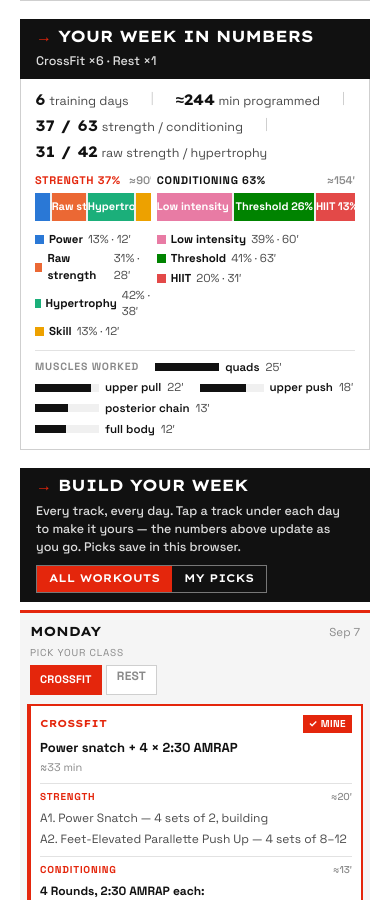
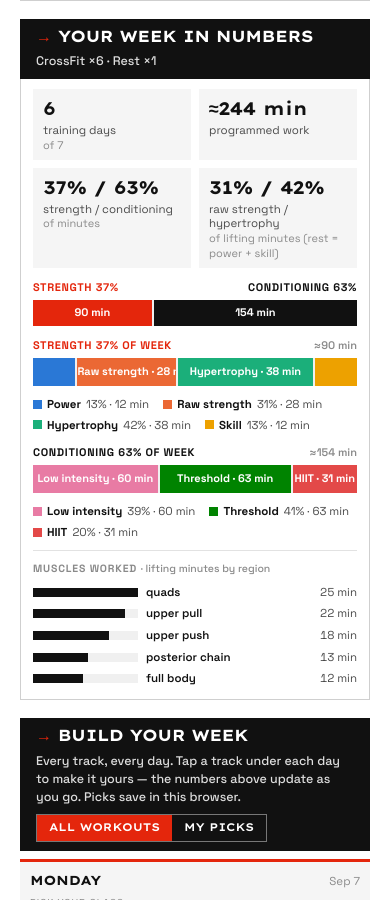
Before and after one commit to itsmefrances/cfnyc-tracks, a plain HTML site: page index.html in a window 390 px wide. Shown: the part 1076-1976 px from the top of the page. Drawn offline with Linux system fonts and the light colour scheme.

Commit message:
Week in numbers: mobile stacked layout, explicit units (% and min)

```diff
--- a/index.html
+++ b/index.html
@@ -94,6 +94,30 @@ h1,h2,h3{font-family:var(--head);text-transform:uppercase;font-weight:700;letter
 .regs .r i::after{content:"";position:absolute;left:0;top:0;bottom:0;width:var(--w);background:var(--black)}
 .regs .r b{color:var(--text);font-weight:600}
 .none{font-size:12px;color:var(--dim);font-style:italic}
+.ovr{display:none}
+.stats .u{font-size:11px;color:var(--dim)}
+@media (max-width:760px){
+  .sum{padding:10px 12px 12px}
+  .stats{display:grid;grid-template-columns:1fr 1fr;gap:8px;margin-bottom:12px}
+  .stats>span{display:flex;flex-direction:column;background:var(--panel);padding:8px 10px;font-size:11.5px;line-height:1.3}
+  .stats b{font-size:18px;margin:0 0 2px}
+  .stats .sep{display:none}
+  .ovr{display:block;margin-bottom:12px}
+  .ovr .gl{display:flex;justify-content:space-between;font-size:11px;text-transform:uppercase;letter-spacing:.06em;font-weight:700;margin-bottom:4px}
+  .ovr .obar{display:flex;height:26px;gap:2px;background:var(--card2)}
+  .ovr .obar i{display:flex;align-items:center;justify-content:center;font-style:normal;font-size:11px;font-weight:700;color:#fff;white-space:nowrap;overflow:hidden;min-width:0}
+  .ovr .obar i.s{background:var(--red)}.ovr .obar i.c{background:var(--black)}
+  .nest{flex-direction:column;gap:12px}
+  .grp{flex:none!important;width:100%}
+  .grp .gl{white-space:normal}
+  .keys{gap:4px 14px}
+  .regs{display:grid;grid-template-columns:1fr;gap:5px;padding-top:10px}
+  .regs .lbl{margin-bottom:2px}
+  .regs .r{display:grid;grid-template-columns:105px 1fr 52px;align-items:center;gap:8px}
+  .regs .r i{width:100%;height:9px}
+  .regs .r b{white-space:nowrap;overflow:hidden;text-overflow:ellipsis}
+  .regs .r .v{text-align:right;color:var(--muted);font-variant-numeric:tabular-nums}
+}
 
 /* week grid */
 .week{display:grid;grid-template-columns:repeat(7,minmax(0,1fr));gap:8px;align-items:start;margin-top:8px}
@@ -266,20 +290,21 @@ function stats(){
 function renderSum(s){
   const {lift,cond,reg,liftT,condT,untagged,tot,days}=s;
   const regs=REGION_ORDER.filter(r=>reg[r]).concat(Object.keys(reg).filter(r=>!REGION_ORDER.includes(r))).sort((a,b)=>reg[b]-reg[a]);const rmax=Math.max(1,...regs.map(r=>reg[r]));
-  const seg=(defs,vals)=>defs.filter(([k])=>vals[k]).map(([k,n])=>`<i style="--c:var(--q-${k});flex:${vals[k]}" title="${n} ≈${Math.round(vals[k])} min"><span>${pct(vals[k],tot)>=7?`${n} ${pct(vals[k],tot)}%`:''}</span></i>`).join('');
-  const keys=(defs,vals,T)=>defs.filter(([k])=>vals[k]).map(([k,n,def])=>`<span title="${esc(def)}"><i style="--c:var(--q-${k})"></i><b>${n}</b> ${pct(vals[k],T)}% · ${Math.round(vals[k])}′</span>`).join('');
+  const seg=(defs,vals)=>defs.filter(([k])=>vals[k]).map(([k,n])=>`<i style="--c:var(--q-${k});flex:${vals[k]}" title="${n} ≈${Math.round(vals[k])} min"><span>${pct(vals[k],tot)>=7?`${n} · ${Math.round(vals[k])} min`:''}</span></i>`).join('');
+  const keys=(defs,vals,T)=>defs.filter(([k])=>vals[k]).map(([k,n,def])=>`<span title="${esc(def)}"><i style="--c:var(--q-${k})"></i><b>${n}</b> ${pct(vals[k],T)}% · ${Math.round(vals[k])} min</span>`).join('');
   $('#sum').innerHTML=`
     <div class="stats">
-      <span><b>${days}</b>training days</span><span class="sep">|</span>
-      <span><b>≈${Math.round(tot)}</b>min programmed${untagged?` <span style="color:var(--dim)">(+${untagged}′ mobility, not counted)</span>`:''}</span><span class="sep">|</span>
-      <span><b>${pct(liftT,tot)} / ${pct(condT,tot)}</b>strength / conditioning</span><span class="sep">|</span>
-      <span><b>${pct(lift.strength||0,liftT)} / ${pct(lift.hypertrophy||0,liftT)}</b>raw strength / hypertrophy</span>
+      <span><b>${days}</b>training days <span class="u">of 7</span></span><span class="sep">|</span>
+      <span><b>≈${Math.round(tot)} min</b>programmed work${untagged?` <span class="u">(+${untagged} min mobility, not counted)</span>`:''}</span><span class="sep">|</span>
+      <span><b>${pct(liftT,tot)}% / ${pct(condT,tot)}%</b>strength / conditioning <span class="u">of minutes</span></span><span class="sep">|</span>
+      <span><b>${pct(lift.strength||0,liftT)}% / ${pct(lift.hypertrophy||0,liftT)}%</b>raw strength / hypertrophy <span class="u">of lifting minutes (rest = power + skill)</span></span>
     </div>
+    ${tot?`<div class="ovr"><div class="gl"><span style="color:var(--red)">Strength ${pct(liftT,tot)}%</span><span>Conditioning ${pct(condT,tot)}%</span></div><div class="obar">${liftT?`<i class="s" style="flex:${liftT}">${Math.round(liftT)} min</i>`:''}${condT?`<i class="c" style="flex:${condT}">${Math.round(condT)} min</i>`:''}</div></div>`:''}
     ${tot?`<div class="nest">
-      ${liftT?`<div class="grp s" style="flex:${liftT}"><div class="gl"><span>Strength ${pct(liftT,tot)}%</span><em>≈${Math.round(liftT)}′</em></div><div class="nbar">${seg(LIFT,lift)}</div><div class="keys">${keys(LIFT,lift,liftT)}</div></div>`:''}
-      ${condT?`<div class="grp c" style="flex:${condT}"><div class="gl"><span>Conditioning ${pct(condT,tot)}%</span><em>≈${Math.round(condT)}′</em></div><div class="nbar">${seg(COND,cond)}</div><div class="keys">${keys(COND,cond,condT)}</div></div>`:''}
+      ${liftT?`<div class="grp s" style="flex:${liftT}"><div class="gl"><span>Strength ${pct(liftT,tot)}% of week</span><em>≈${Math.round(liftT)} min</em></div><div class="nbar">${seg(LIFT,lift)}</div><div class="keys">${keys(LIFT,lift,liftT)}</div></div>`:''}
+      ${condT?`<div class="grp c" style="flex:${condT}"><div class="gl"><span>Conditioning ${pct(condT,tot)}% of week</span><em>≈${Math.round(condT)} min</em></div><div class="nbar">${seg(COND,cond)}</div><div class="keys">${keys(COND,cond,condT)}</div></div>`:''}
     </div>`:`<div class="none">Nothing picked yet — choose a class under each day below.</div>`}
-    <div class="regs"><span class="lbl">Muscles worked</span>${regs.length?regs.map(r=>`<span class="r"><i style="--w:${Math.round(reg[r]/rmax*100)}%"></i><b>${esc(r)}</b> ${Math.round(reg[r])}′</span>`).join(''):'<span class="none">no lifting picked</span>'}</div>`;
+    <div class="regs"><span class="lbl">Muscles worked <span style="font-weight:500;text-transform:none;letter-spacing:0">· lifting minutes by region</span></span>${regs.length?regs.map(r=>`<span class="r"><i style="--w:${Math.round(reg[r]/rmax*100)}%"></i><b>${esc(r)}</b><span class="v">${Math.round(reg[r])} min</span></span>`).join(''):'<span class="none">no lifting picked</span>'}</div>`;
 }
 
 /* ---- week grid ---- */
```
